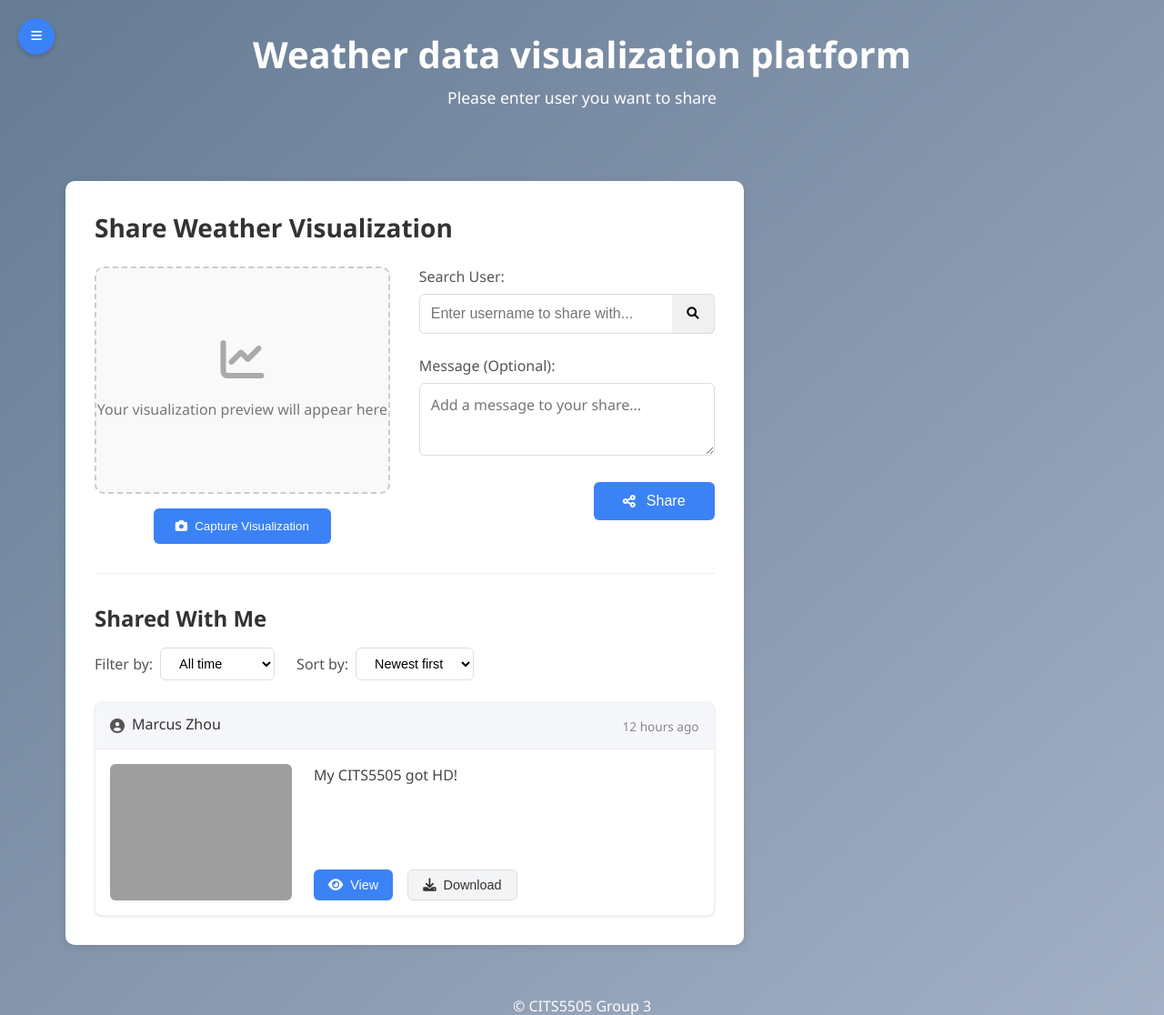
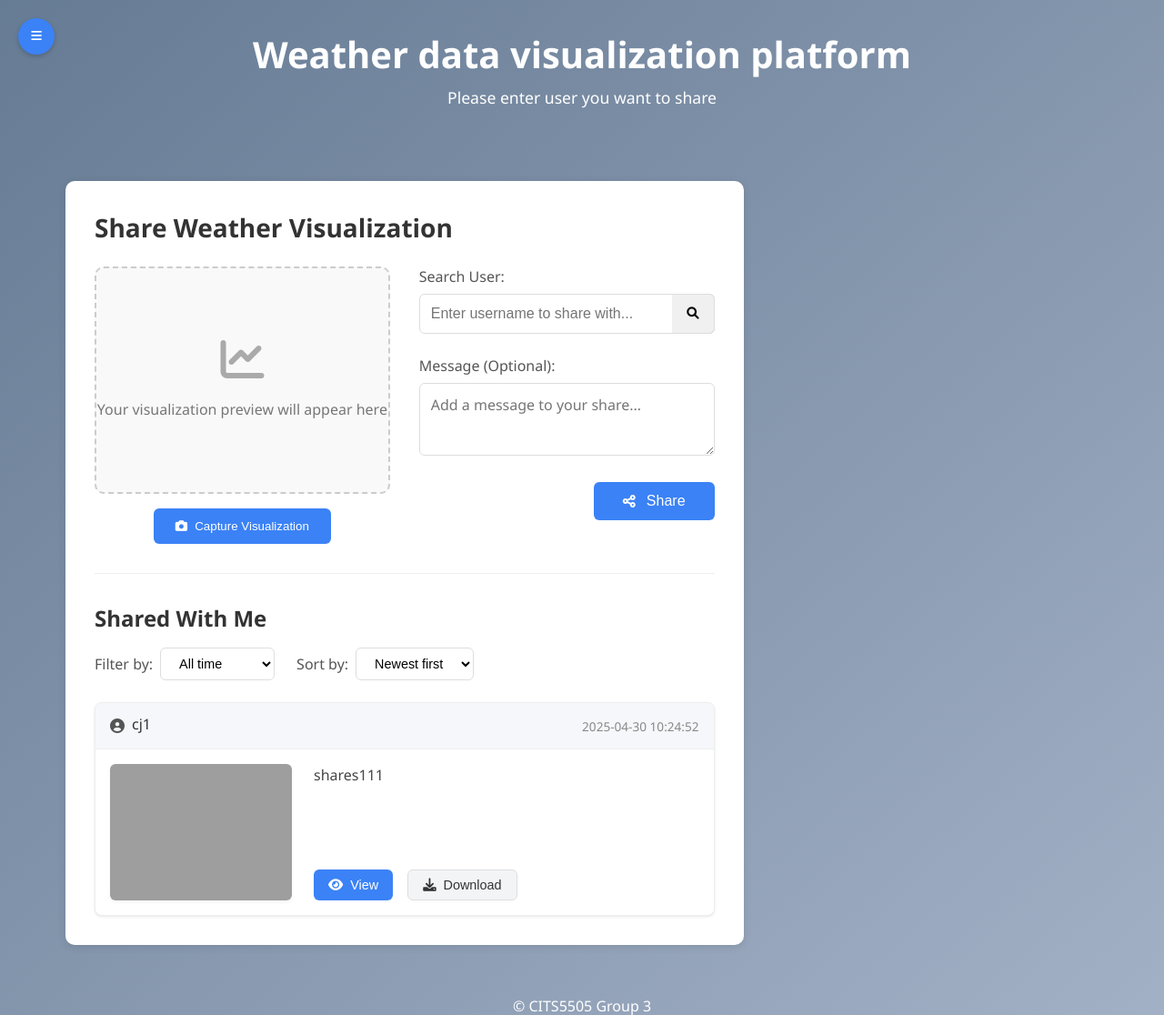
Before and after one commit to bilibilistack/CITS5505MasterGroup3, a Flask app: page /share in a window 1280 px wide. Shown: the top 1116 px of the page at 91% size. Run offline with Flask 3, Linux system fonts and the light colour scheme; a user stored in the database is signed in; some libraries are stand-ins or nearby versions; grey boxes are pictures that could not be loaded.

Commit message:
get share record from database

```diff
--- a/app/routes.py
+++ b/app/routes.py
@@ -1,6 +1,7 @@
 from flask import render_template
 from app import application
 from app.auth_routes import login_required
+from app.share import get_shares_for_user
 from flask_wtf.csrf import generate_csrf
 
 
@@ -22,4 +23,5 @@ def upload():
 @application.route('/share', methods=['GET', 'POST'])
 @login_required
 def share():
-    return render_template('share.html', csrf_token=generate_csrf())
+    shares = get_shares_for_user()
+    return render_template('share.html', shares = shares, csrf_token=generate_csrf())
--- a/app/share.py
+++ b/app/share.py
@@ -1,4 +1,4 @@
-from flask import Blueprint, request, jsonify, session
+from flask import Blueprint, request, jsonify, session, render_template, redirect, url_for
 from app.models import User
 from app.models import Share
 from app.models import db
@@ -9,6 +9,9 @@ share_bp = Blueprint('share', __name__)
 # User fuzzy search route
 @share_bp.route('/search_users', methods=['GET'])
 def search_users():
+    """
+    find users list
+    """
     # Retrieve the search term and current user from the GET request
     search_term = request.args.get('searchTerm')
     currentUserName = session.get('username')
@@ -26,6 +29,9 @@ def search_users():
 
 @share_bp.route('/share_data', methods=['POST'])
 def share_data():
+    """
+    share date to other users.
+    """
     # get data and user id from front
     selected_users = request.json.get('selectedUsers')
     content = request.json.get('content')
@@ -47,3 +53,17 @@ def share_data():
 
     db.session.commit()
     return jsonify({"success": True, "message": "Data shared successfully."}), 200
+
+def get_shares_for_user():
+    """
+    get share record
+    """
+
+    user_id = session.get('user_id')
+
+    if not user_id:
+        return redirect(url_for('login'))
+
+    shares = Share.query.filter_by(shared_to=user_id).all()
+
+    return shares
--- a/app/templates/share.html
+++ b/app/templates/share.html
@@ -87,20 +87,21 @@
 
                         <!-- Shared items message center -->
                         <div class="message-center" id="message-center">
+                            {% for share in shares %}
                             <div class="shared-item">
                                 <div class="shared-item-header">
                                     <div class="shared-by">
                                         <i class="fas fa-user-circle"></i>
-                                        <span class="user-name">Marcus Zhou</span>
+                                        <span class="user-name">{{ share.shared_by }}</span>
                                     </div>
-                                    <div class="shared-time">12 hours ago</div>
+                                    <div class="shared-time">{{ share.share_time }}</div>
                                 </div>
                                 <div class="shared-item-content">
                                     <div class="shared-thumbnail">
                                         <img src="/api/placeholder/200/150" alt="Weather visualization">
                                     </div>
                                     <div class="shared-details">
-                                        <p class="shared-message">My CITS5505 got HD!</p>
+                                        <p class="shared-message">{{ share.content }}</p>
                                         <div class="shared-actions">
                                             <button class="view-btn">
                                                 <i class="fas fa-eye"></i> View
@@ -112,7 +113,7 @@
                                     </div>
                                 </div>
                             </div>
-
+                            {% endfor %}
                         </div>
                     </div>
                 </div>
```
